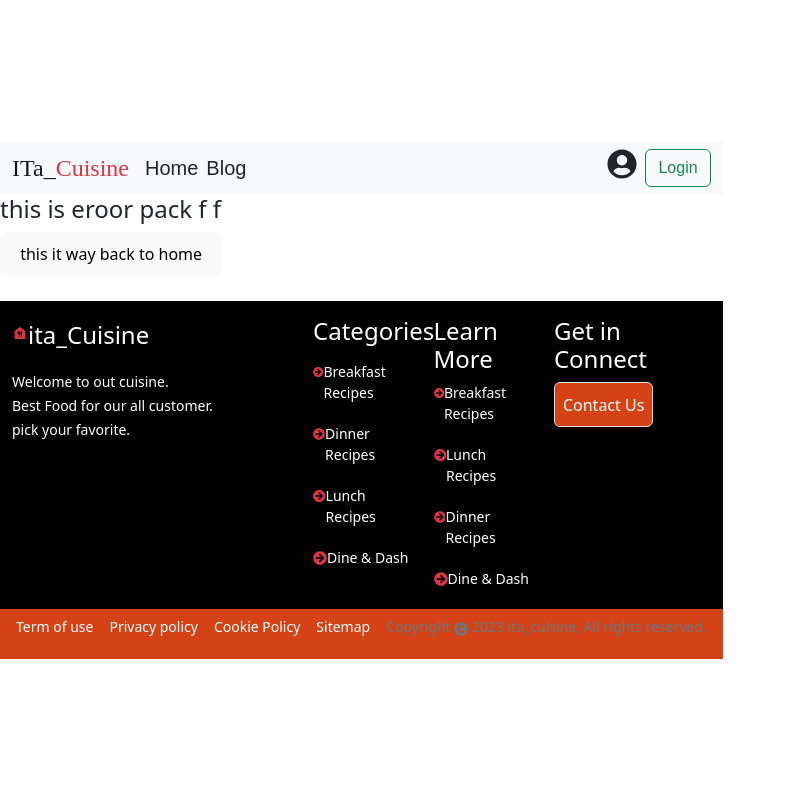
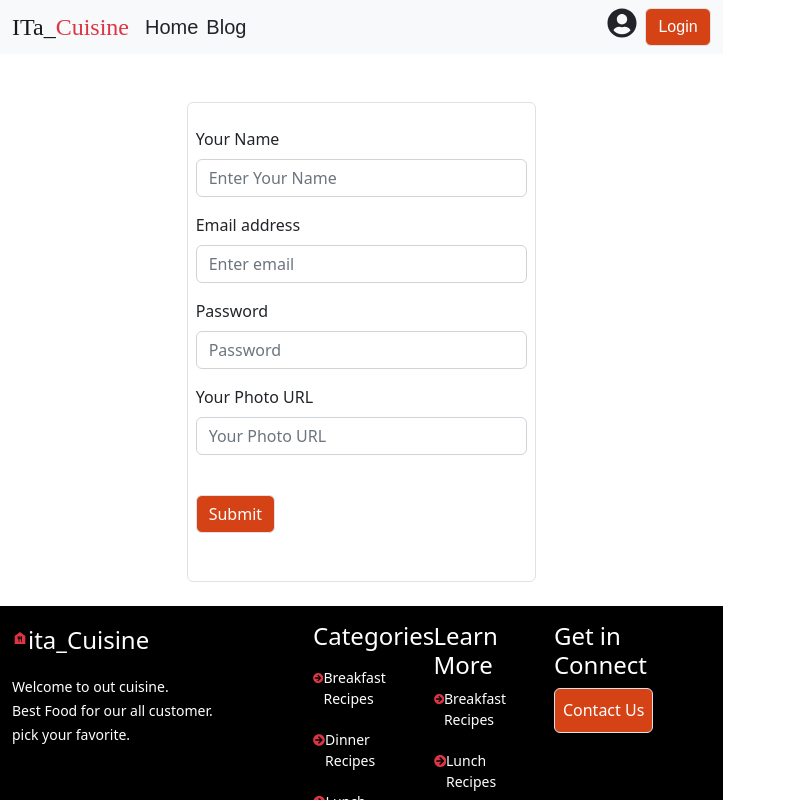
Before and after one commit to git4novel/ita_cuisine, a React (Vite) app: page /register in a window 1280 px wide. Shown: the top 800 px of the page, without its empty margins (0-786 px from the left). Built offline with nearby package versions, Linux system fonts and the light colour scheme.

Commit message:
after making register and login page

```diff
--- a/src/pages/Login/Login/Login.jsx
+++ b/src/pages/Login/Login/Login.jsx
@@ -4,24 +4,18 @@ import 'bootstrap/dist/css/bootstrap.min.css';
 
 const Login = () => {
   return (
-    <Container>
-      <Form>
+    <Container className="">
+      <Form className="w-50 border rounded p-2 mx-auto mt-5 pt-4 pb-5 mb-4">
         <Form.Group className="mb-3" controlId="formBasicEmail">
           <Form.Label>Email address</Form.Label>
           <Form.Control type="email" placeholder="Enter email" />
-          <Form.Text className="text-muted">
-            We'll never share your email with anyone else.
-          </Form.Text>
         </Form.Group>
 
         <Form.Group className="mb-3" controlId="formBasicPassword">
           <Form.Label>Password</Form.Label>
-          <Form.Control type="password" placeholder="Password" />
+          <Form.Control type="password" placeholder="Enter Password" />
         </Form.Group>
-        <Form.Group className="mb-3" controlId="formBasicCheckbox">
-          <Form.Check type="checkbox" label="Check me out" />
-        </Form.Group>
-        <Button variant="primary" type="submit">
+        <Button style={{backgroundColor:"#D54215"}} className="border mt-4" type="submit">
           Submit
         </Button>
       </Form>
--- a/src/pages/Login/Register/Register.jsx
+++ b/src/pages/Login/Register/Register.jsx
@@ -1,11 +1,39 @@
-import React from 'react';
+import React from "react";
+import { Button, Container, Form } from "react-bootstrap";
 
 const Register = () => {
-    return (
-        <div>
-            <p>Lorem, ipsum dolor sit amet consectetur adipisicing elit. Officiis, esse!</p>
-        </div>
-    );
+  return (
+    <Container className="">
+      <Form className="w-50 border rounded p-2 mx-auto mt-5 pt-4 pb-5 mb-4">
+        <Form.Group className="mb-3" controlId="formBasicName">
+          <Form.Label>Your Name</Form.Label>
+          <Form.Control type="text" placeholder="Enter Your Name" />
+        </Form.Group>
+        <Form.Group className="mb-3" controlId="formBasicEmail">
+          <Form.Label>Email address</Form.Label>
+          <Form.Control type="email" placeholder="Enter email" />
+        </Form.Group>
+
+        <Form.Group className="mb-3" controlId="formBasicPassword">
+          <Form.Label>Password</Form.Label>
+          <Form.Control type="password" placeholder="Password" />
+        </Form.Group>
+
+        <Form.Group className="mb-3" controlId="formBasicPhotoURL">
+          <Form.Label>Your Photo URL</Form.Label>
+          <Form.Control type="text" placeholder="Your Photo URL" />
+        </Form.Group>
+
+        <Button
+          style={{ backgroundColor: "#D54215" }}
+          className="border mt-4"
+          type="submit"
+        >
+          Submit
+        </Button>
+      </Form>
+    </Container>
+  );
 };
 
 export default Register;
--- a/src/shared/NavigationBar/NavigationBar.jsx
+++ b/src/shared/NavigationBar/NavigationBar.jsx
@@ -21,7 +21,7 @@ const NavigationBar = () => {
             </Nav>
             <Form className="d-flex">
               <FaUserCircle style={{width:'30px', height: '30px'}} className='align-items-center me-2'/>
-              <Link to='/login'><Button variant="outline-success">Login</Button></Link>
+              <Link to='/login'><Button className='border'  style={{ backgroundColor: "#D54215" }}>Login</Button></Link>
             </Form>
           </Navbar.Collapse>
         </Container>
```
Also changed, not shown: src/routes/Router.jsx (+4 -4 lines).
